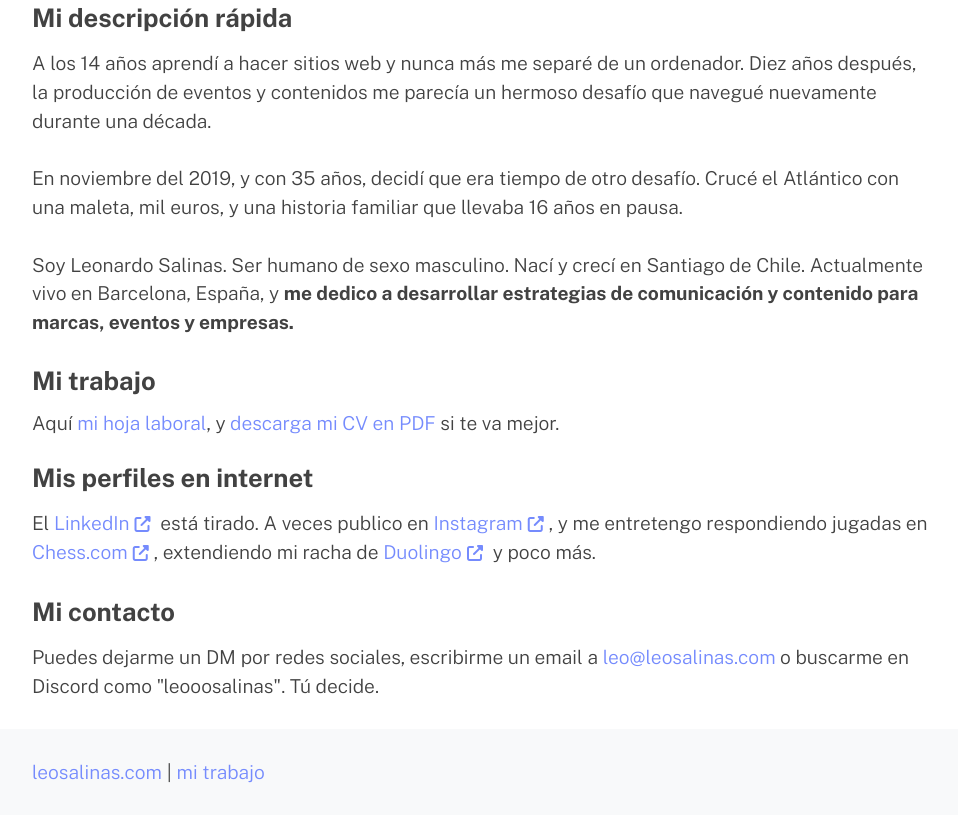
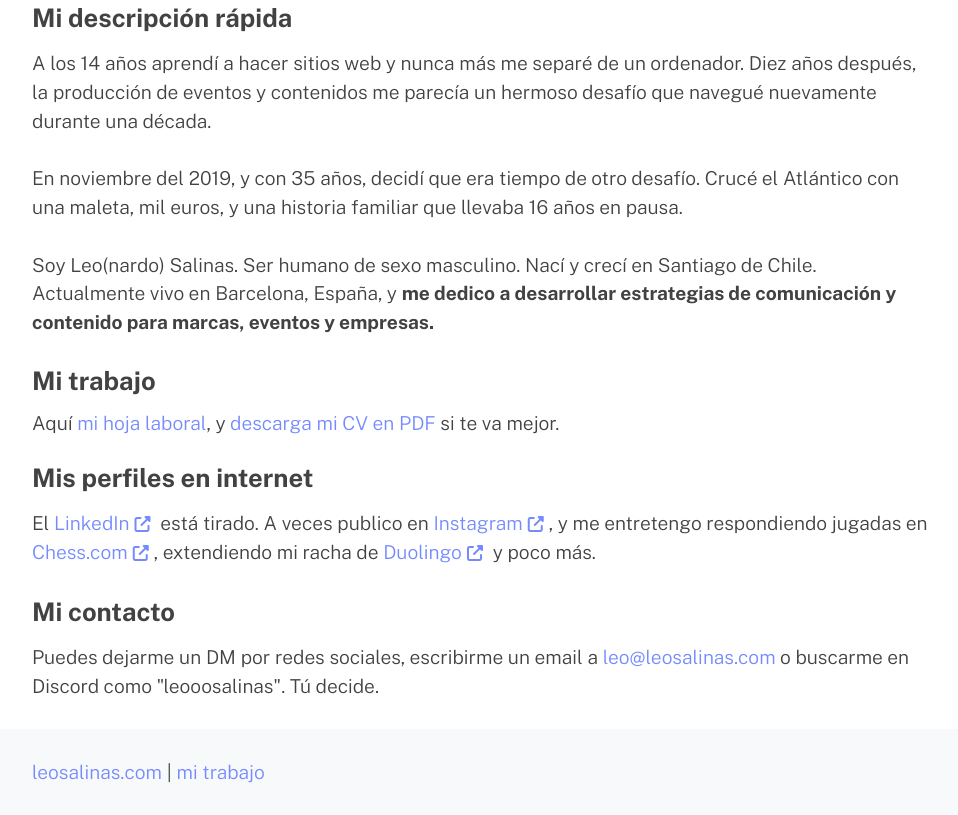
Before and after one commit to leooosalinas/web, a plain HTML site: page index.html in a window 1280 px wide. Shown: the part 738-1553 px from the top of the page, without its empty margins (160-1118 px from the left). Drawn offline with nearby package versions, Linux system fonts and the light colour scheme.

Commit message:
Update "Leo(nardo)"

```diff
--- a/index.html
+++ b/index.html
@@ -48,7 +48,7 @@
         <p>A los 14 años aprendí a hacer sitios web y nunca más me separé de un ordenador. Diez años después, la producción de eventos y contenidos me parecía un hermoso desafío que navegué nuevamente durante una década.</p>
         <p>En noviembre del 2019, y con 35 años, decidí que era tiempo de otro desafío. Crucé el Atlántico con una maleta, mil euros, y una historia familiar que llevaba 16 años en pausa.</p>
 
-        <p>Soy Leonardo Salinas. Ser humano de sexo masculino. Nací y crecí en Santiago de Chile. Actualmente vivo en Barcelona, España, y <strong> me dedico a desarrollar estrategias de comunicación y contenido para marcas, eventos y empresas.</strong></p>
+        <p>Soy Leo(nardo) Salinas. Ser humano de sexo masculino. Nací y crecí en Santiago de Chile. Actualmente vivo en Barcelona, España, y <strong> me dedico a desarrollar estrategias de comunicación y contenido para marcas, eventos y empresas.</strong></p>
 
         <h2>Mi trabajo</h2>
         Aquí <a href="cv/">mi hoja laboral</a>, y <a href="docs/Curriculum-Vitae-CV-Leonardo-Salinas.pdf">descarga mi CV en PDF</a> si te va mejor.</p>
@@ -64,4 +64,5 @@
 
 </body>
 
+
 </html>
```
